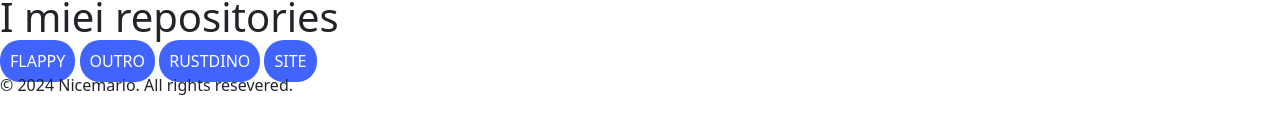
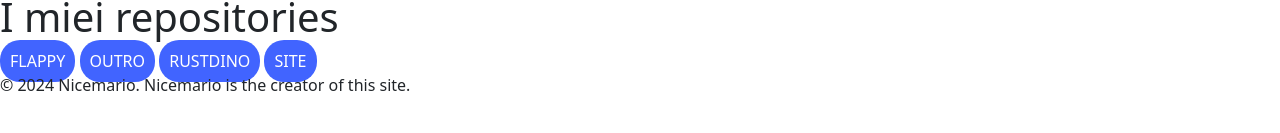
Before and after one commit to Nicemario/site, a plain HTML site: page index.html in a window 1280 px wide. Shown: the part 335-468 px from the top of the page. Drawn offline with nearby package versions, Linux system fonts and the light colour scheme.

Commit message:
adjusted copyright

```diff
--- a/index.html
+++ b/index.html
@@ -51,7 +51,7 @@
   <a class="button" href="http://github.com/Nicemario/New-year-outro">OUTRO</a>
   <a class="button" href="http://github.com/Nicemario/rustdino">RUSTDINO</a>
   <a class="button" href="http://github.com/Nicemario/site">SITE</a>
-  <p>© 2024 Nicemario. All rights resevered.</p>
+  <p>© 2024 Nicemario. Nicemario is the creator of this site.</p>
   <script src="http://cdn.jsdelivr.net/npm/bootstrap@5.3.2/dist/js/bootstrap.bundle.min.js"
     integrity="sha384-C6RzsynM9kWDrMNeT87bh95OGNyZPhcTNXj1NW7RuBCsyN/o0jlpcV8Qyq46cDfL"
     crossorigin="anonymous"></script>
```
